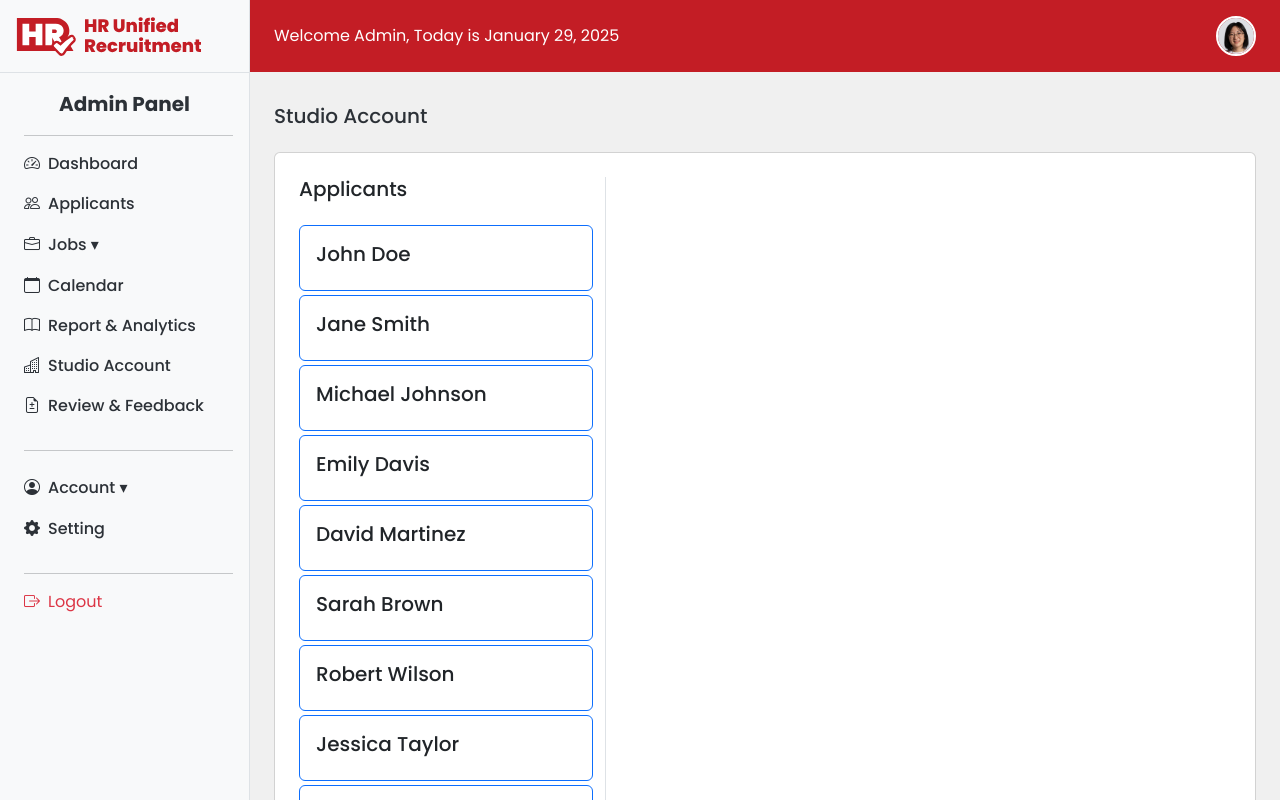
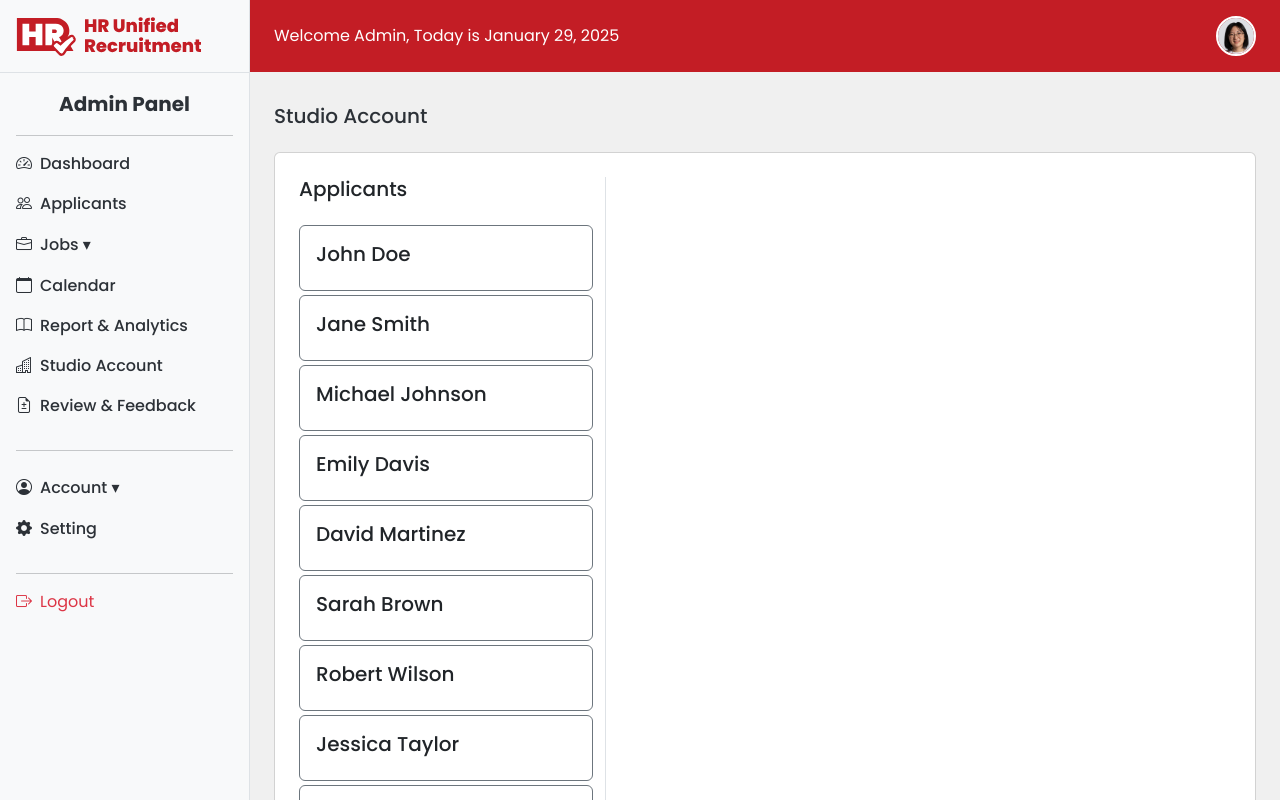
Before and after one commit to JayThreeme/hr-unified-recruitment-website, a React (Vite) app: page /admin/studioaccount in a window 1280 px wide. Shown: the top 800 px of the page. Built offline with nearby package versions, Linux system fonts and the light colour scheme.

Commit message:
small updates

```diff
--- a/src/Pages/Admin/AdminStudioAccount.jsx
+++ b/src/Pages/Admin/AdminStudioAccount.jsx
@@ -26,7 +26,7 @@ const AdminStudioAccount = () => {
                     key={applicants.id}
                     className={`card mb-1 cursor-pointer ${
                       selectedAppli?.id === applicants.id
-                        ? "border-primary"
+                        ? "border-secondary"
                         : ""
                     }`}
                     onClick={() => setSelectedAppli(applicants)}
--- a/src/Pages/Admin/Components/AdminNavigation.jsx
+++ b/src/Pages/Admin/Components/AdminNavigation.jsx
@@ -13,7 +13,7 @@ const AdminNavigation = () => {
       </div>
 
       {/* Navigation List */}
-      <ul className="nav flex-column nav-pills ps-2">
+      <ul className="nav flex-column nav-pills ">
         <li>
           <hr />
         </li>
```
Also changed, not shown: src/Pages/Admin/AdminDashboard.jsx (+2 -43 lines), src/Pages/Admin/Dashboard.jsx (+4 -4 lines).
